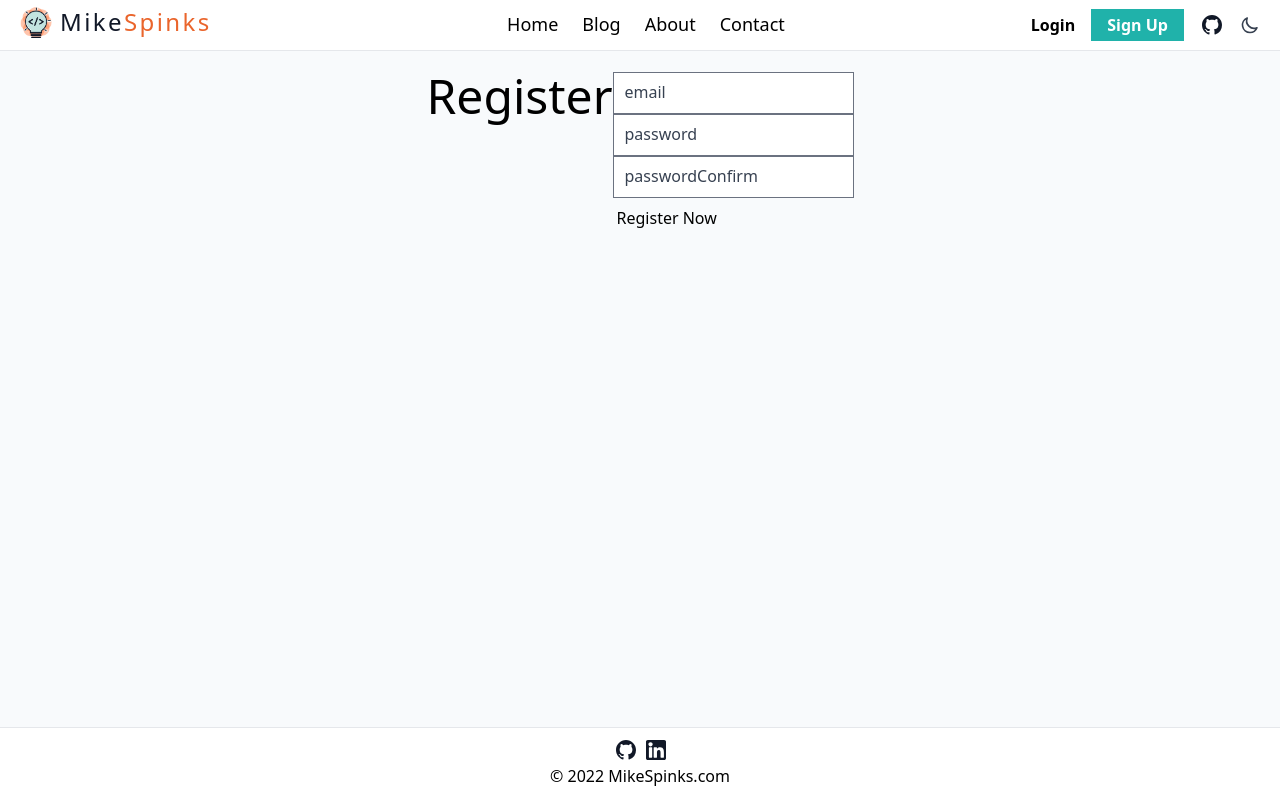
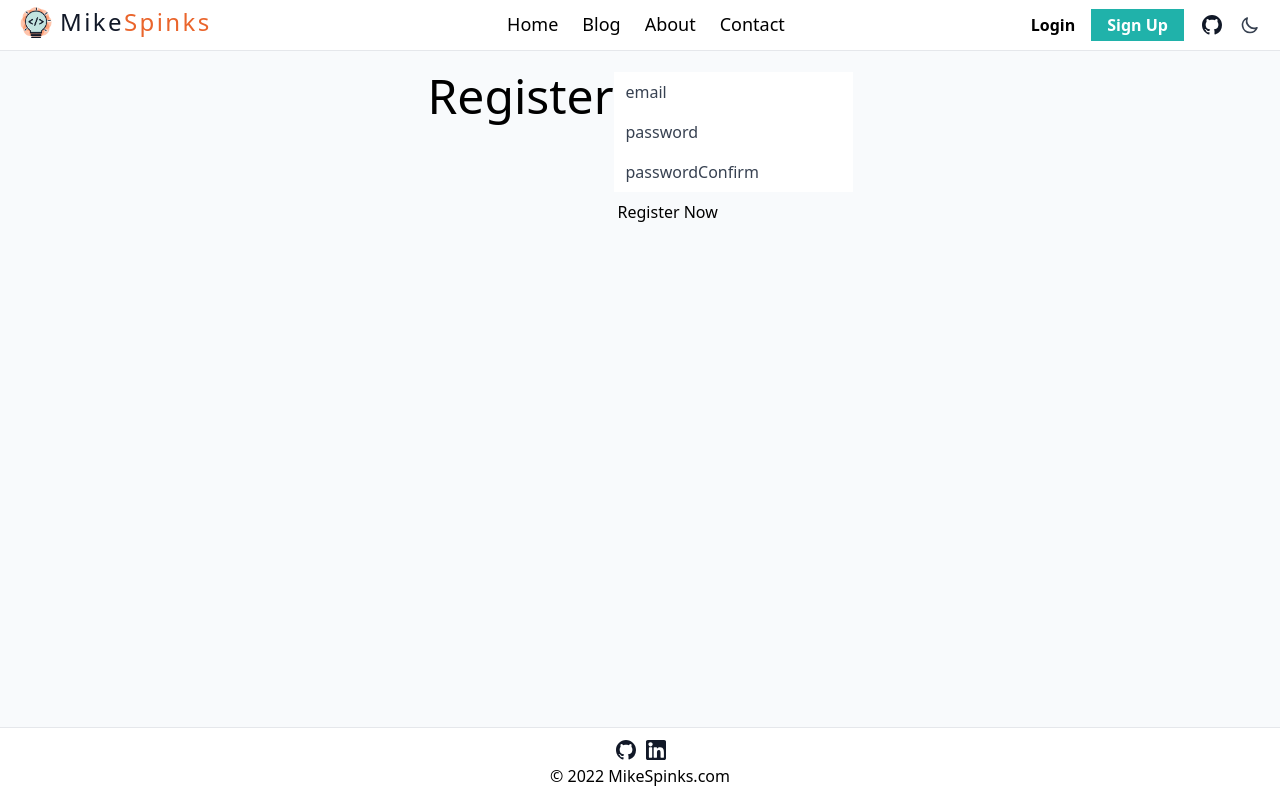
Before and after one commit to mikespinks0401/devSite, a Nuxt app: page /register in a window 1280 px wide. Built offline with nearby package versions, Linux system fonts and the light colour scheme.

Commit message:
Auth form and Test Created

```diff
--- a/components/auth/Form.vue
+++ b/components/auth/Form.vue
@@ -1,11 +1,22 @@
-<script setup lang="ts"></script>
+<script setup lang="ts">
+  const props = defineProps<{
+    handleSubmit: Function
+  }>()
+  const emits = defineEmits(['error'])
+  const email = ref('')
+  const password = ref('')
+
+  function submitForm() {
+    props.handleSubmit()
+  }
+</script>
 
 <template>
-  <div>
-    <form @submit.prevent data-cy="auth form">
-      <forms-input field-name="email" />
-      <forms-input field-name="password" />
-      <forms-input field-name="passwordConfirm" />
+  <div class="z-40">
+    <form @submit.prevent="submitForm" data-cy="auth form">
+      <forms-input field-name="email" inputType="string" />
+      <forms-input field-name="password" inputType="string" />
+      <forms-input field-name="passwordConfirm" inputType="string" />
       <input
         data-cy="formSubmit"
         class="cursor-pointer"
```
Also changed, not shown: 1 other file (tests, documents, lock files or other folders).
